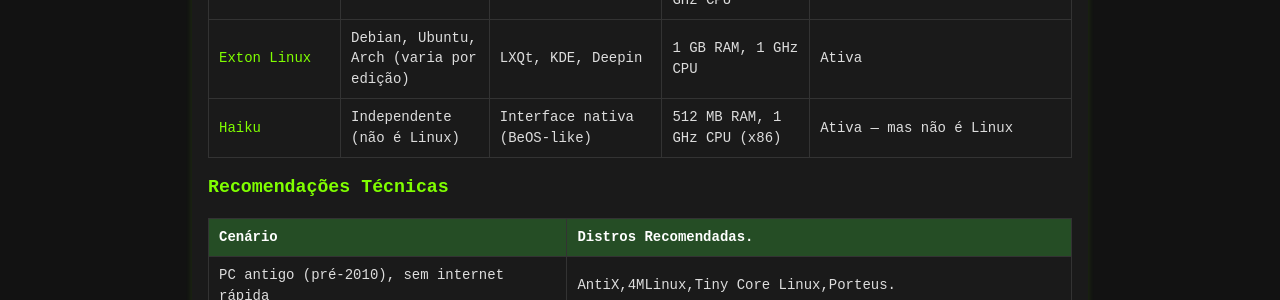
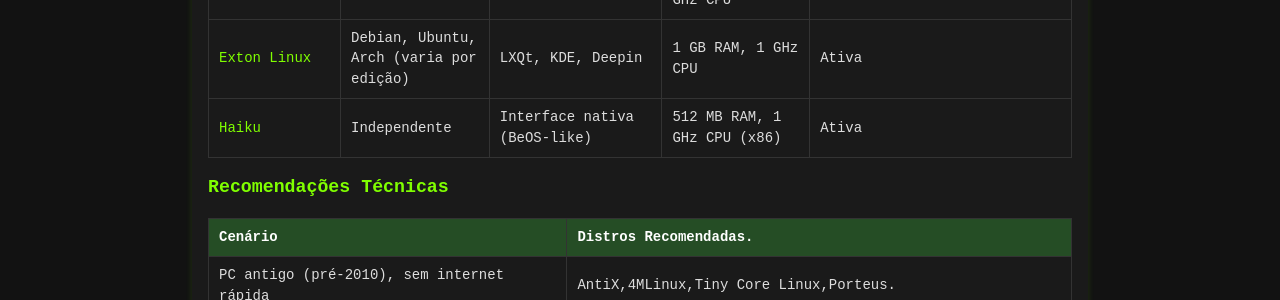
Before and after one commit to Piolinux/piolinux-site, a Jekyll site: the page built from _pages/_referencias/melhores-distros-linux-para-pcs-antigos-e-hardware-modesto.md, in a window 1280 px wide. Shown: the part 1111-1411 px from the top of the page. Built offline with Jekyll 4.4.1, drawn with Linux system fonts in a browser that asks for light colours.

Commit message:
Update melhores-distros-linux-para-pcs-antigos-e-hardware-modesto.md

```diff
--- a/_pages/_referencias/melhores-distros-linux-para-pcs-antigos-e-hardware-modesto.md
+++ b/_pages/_referencias/melhores-distros-linux-para-pcs-antigos-e-hardware-modesto.md
@@ -107,10 +107,10 @@ permalink: /referencias/distros-linux-pc-antigo/
     </tr>
     <tr>
       <td data-label="Distribuição"><a href="https://www.haiku-os.org/" target="_blank" rel="noopener noreferrer">Haiku</a></td>
-      <td data-label="Base">Independente (não é Linux)</td>
+      <td data-label="Base">Independente </td>
       <td data-label="Ambiente Gráfico">Interface nativa (BeOS-like)</td>
       <td data-label="Requisitos Mínimos">512 MB RAM, 1 GHz CPU (x86)</td>
-      <td data-label="Estado"> Ativa  — mas não é Linux</td>
+      <td data-label="Estado"> Ativa </td>
     </tr>
   </tbody>
 </table>
```
